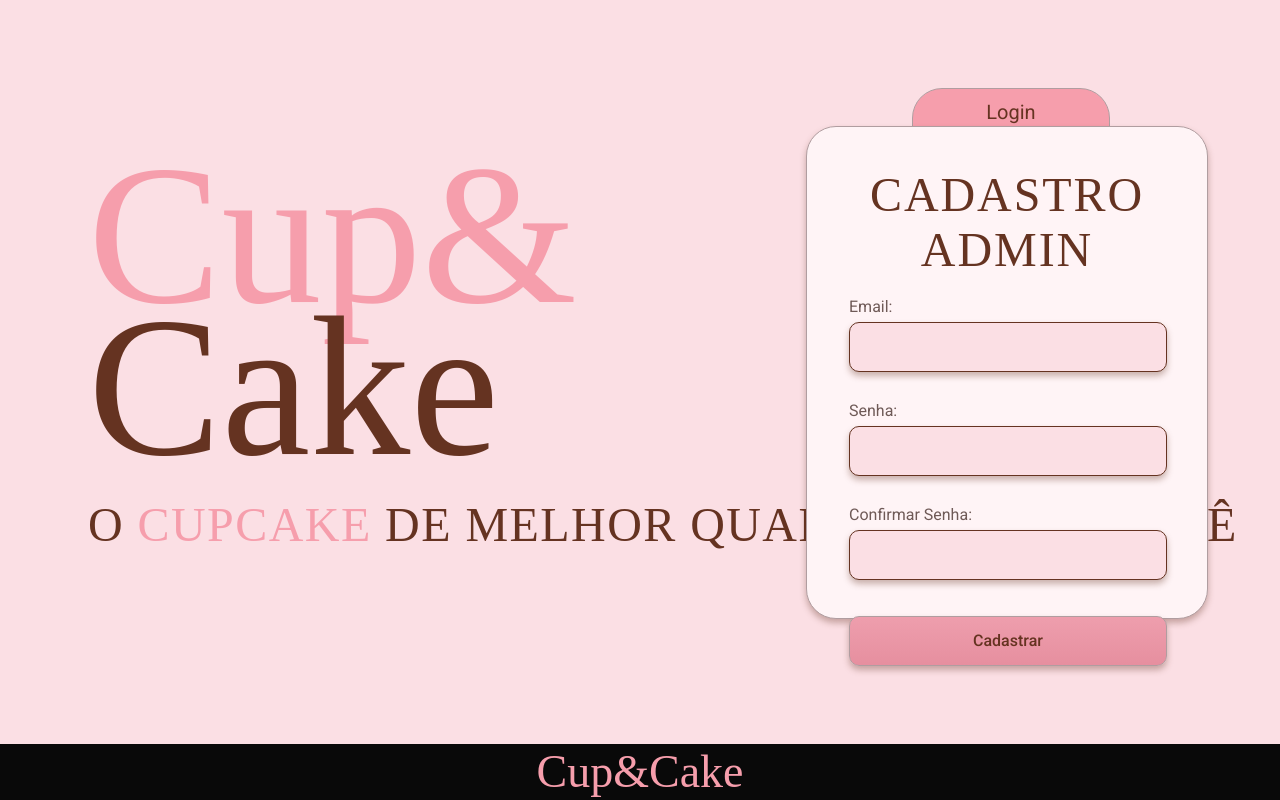
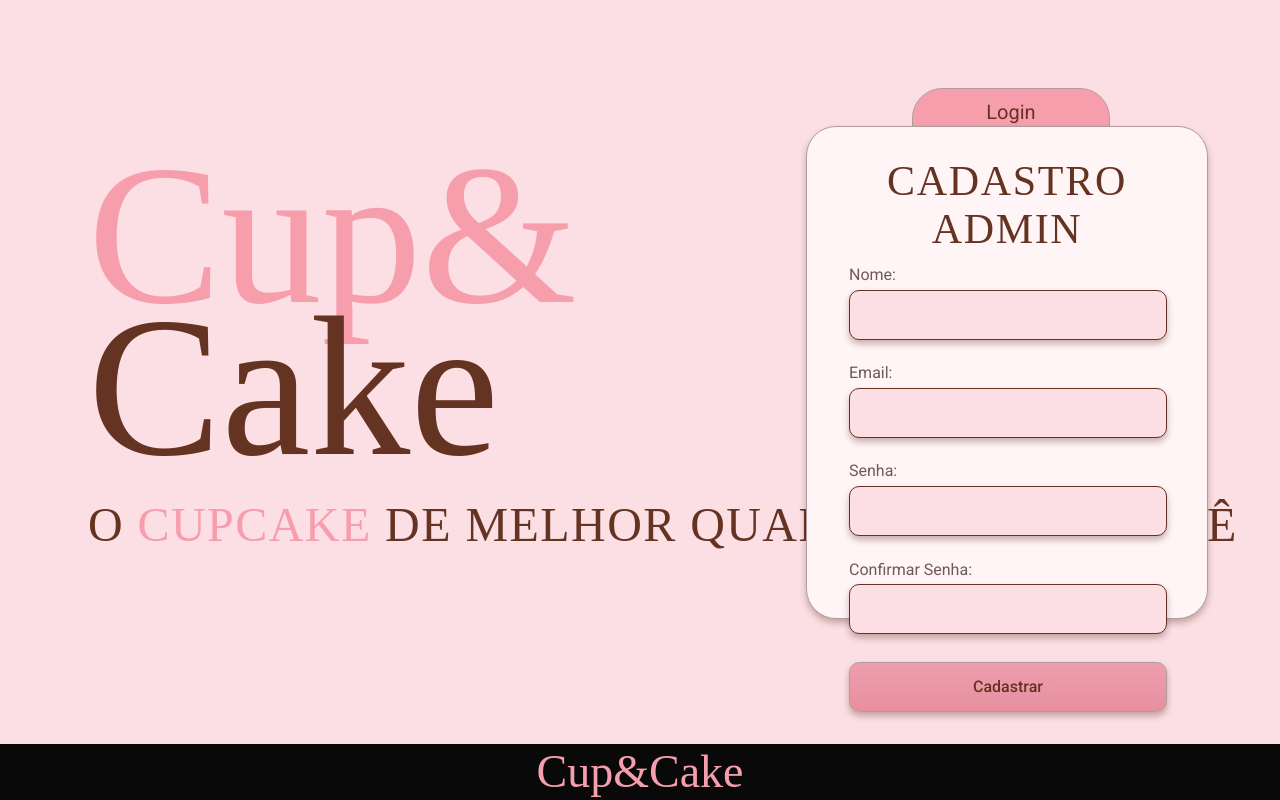
Before and after one commit to k4duzer4/knex-frontend-challenge, a React (Vite) app: page / in a window 1280 px wide. Both pictures are taken after a click on the button "Sign Up". Built offline with nearby package versions, Linux system fonts and the light colour scheme; a web font is replaced by a local one.

Commit message:
feat(auth): implement login and register forms with realtime validation

```diff
--- a/src/components/auth/LoginFormCard/index.tsx
+++ b/src/components/auth/LoginFormCard/index.tsx
@@ -1,3 +1,9 @@
+import { zodResolver } from '@hookform/resolvers/zod'
+import { useState } from 'react'
+import { useForm } from 'react-hook-form'
+import { loginSchema, type LoginSchemaType } from '../../../schemas/loginSchema'
+import { useAuth } from '../../../hooks/useAuth'
+import { loginUser } from '../../../services/authService'
 import InputField from '../../ui/InputField'
 import PrimaryButton from '../../ui/PrimaryButton'
 import './styles.css'
@@ -7,6 +13,32 @@ type LoginFormCardProps = {
 }
 
 function LoginFormCard({ onSwitchToSignUp }: LoginFormCardProps) {
+  const { saveToken } = useAuth()
+  const [requestError, setRequestError] = useState('')
+  const [requestSuccess, setRequestSuccess] = useState('')
+
+  const {
+    register,
+    handleSubmit,
+    formState: { errors, isSubmitting },
+  } = useForm<LoginSchemaType>({
+    resolver: zodResolver(loginSchema),
+    mode: 'onChange',
+  })
+
+  const onSubmit = handleSubmit(async (values) => {
+    setRequestError('')
+    setRequestSuccess('')
+
+    try {
+      const response = await loginUser(values)
+      saveToken(response.token)
+      setRequestSuccess('Login realizado com sucesso.')
+    } catch {
+      setRequestError('Falha no login. Verifique email e senha.')
+    }
+  })
+
   return (
     <section className="login-card" aria-label="Formulario de login administrativo">
       <button className="login-card__tab" type="button" onClick={onSwitchToSignUp}>
@@ -16,15 +48,33 @@ function LoginFormCard({ onSwitchToSignUp }: LoginFormCardProps) {
       <div className="login-card__container">
         <h2>LOGIN ADMIN</h2>
 
-        <form className="login-card__form" onSubmit={(event) => event.preventDefault()}>
-          <InputField id="email" label="Email:" type="email" autoComplete="email" />
+        <form className="login-card__form" onSubmit={onSubmit} noValidate>
+          <InputField
+            id="email"
+            label="Email:"
+            type="email"
+            autoComplete="email"
+            error={errors.email?.message}
+            {...register('email')}
+          />
           <InputField
             id="password"
             label="Senha:"
             type="password"
             autoComplete="current-password"
+            error={errors.password?.message}
+            {...register('password')}
           />
-          <PrimaryButton type="submit">Logar</PrimaryButton>
+          <PrimaryButton type="submit" disabled={isSubmitting}>
+            {isSubmitting ? 'Entrando...' : 'Logar'}
+          </PrimaryButton>
+
+          <p
+            className={`login-card__status ${requestError ? 'login-card__status--error' : 'login-card__status--success'}`}
+            role="alert"
+          >
+            {requestError || requestSuccess}
+          </p>
         </form>
       </div>
     </section>
--- a/src/components/auth/LoginFormCard/styles.css
+++ b/src/components/auth/LoginFormCard/styles.css
@@ -61,11 +61,27 @@
   display: grid;
   width: 318px;
   margin: 0 auto;
-  gap: 20px;
+  gap: 10px;
 }
 
 .login-card__form .primary-button {
-  margin-top: 10px;
+  margin-top: 6px;
+}
+
+.login-card__status {
+  margin: 0;
+  min-height: 16px;
+  font-size: 12px;
+  line-height: 1.2;
+  text-align: center;
+}
+
+.login-card__status--error {
+  color: #b43a53;
+}
+
+.login-card__status--success {
+  color: #2f6a42;
 }
 
 @media (max-width: 1024px) {
--- a/src/components/auth/RegisterFormCard/index.tsx
+++ b/src/components/auth/RegisterFormCard/index.tsx
@@ -1,3 +1,8 @@
+import { zodResolver } from '@hookform/resolvers/zod'
+import { useState } from 'react'
+import { useForm } from 'react-hook-form'
+import { registerSchema, type RegisterSchemaType } from '../../../schemas/registerSchema'
+import { registerUser } from '../../../services/authService'
 import InputField from '../../ui/InputField'
 import PrimaryButton from '../../ui/PrimaryButton'
 import '../LoginFormCard/styles.css'
@@ -8,6 +13,38 @@ type RegisterFormCardProps = {
 }
 
 function RegisterFormCard({ onSwitchToLogin }: RegisterFormCardProps) {
+  const [requestError, setRequestError] = useState('')
+  const [requestSuccess, setRequestSuccess] = useState('')
+
+  const {
+    register,
+    handleSubmit,
+    formState: { errors, isSubmitting },
+  } = useForm<RegisterSchemaType>({
+    resolver: zodResolver(registerSchema),
+    mode: 'onChange',
+  })
+
+  const onSubmit = handleSubmit(async (values) => {
+    setRequestError('')
+    setRequestSuccess('')
+
+    try {
+      await registerUser({
+        name: values.name,
+        email: values.email,
+        password: values.password,
+      })
+
+      setRequestSuccess('Cadastro realizado. Voce ja pode fazer login.')
+      setTimeout(() => {
+        onSwitchToLogin()
+      }, 1000)
+    } catch {
+      setRequestError('Nao foi possivel cadastrar. Tente novamente.')
+    }
+  })
+
   return (
     <section className="login-card register-card" aria-label="Formulario de cadastro administrativo">
       <button className="login-card__tab" type="button" onClick={onSwitchToLogin}>
@@ -17,21 +54,49 @@ function RegisterFormCard({ onSwitchToLogin }: RegisterFormCardProps) {
       <div className="login-card__container">
         <h2>CADASTRO ADMIN</h2>
 
-        <form className="login-card__form" onSubmit={(event) => event.preventDefault()}>
-          <InputField id="register-email" label="Email:" type="email" autoComplete="email" />
+        <form className="login-card__form" onSubmit={onSubmit} noValidate>
+          <InputField
+            id="register-name"
+            label="Nome:"
+            type="text"
+            autoComplete="name"
+            error={errors.name?.message}
+            {...register('name')}
+          />
+          <InputField
+            id="register-email"
+            label="Email:"
+            type="email"
+            autoComplete="email"
+            error={errors.email?.message}
+            {...register('email')}
+          />
           <InputField
             id="register-password"
             label="Senha:"
             type="password"
             autoComplete="new-password"
+            error={errors.password?.message}
+            {...register('password')}
           />
           <InputField
             id="register-confirm-password"
             label="Confirmar Senha:"
             type="password"
             autoComplete="new-password"
+            error={errors.confirmPassword?.message}
+            {...register('confirmPassword')}
           />
-          <PrimaryButton type="submit">Cadastrar</PrimaryButton>
+          <PrimaryButton type="submit" disabled={isSubmitting}>
+            {isSubmitting ? 'Cadastrando...' : 'Cadastrar'}
+          </PrimaryButton>
+
+          <p
+            className={`login-card__status ${requestError ? 'login-card__status--error' : 'login-card__status--success'}`}
+            role="alert"
+          >
+            {requestError || requestSuccess}
+          </p>
         </form>
       </div>
     </section>
--- a/src/components/auth/RegisterFormCard/styles.css
+++ b/src/components/auth/RegisterFormCard/styles.css
@@ -6,19 +6,20 @@
 .register-card .login-card__container {
   width: 402px;
   height: 493px;
-  padding: 40px 42px 26px;
+  padding: 30px 42px 20px;
 }
 
 .register-card .login-card__container h2 {
-  margin-bottom: 20px;
+  margin-bottom: 12px;
+  font-size: 42px;
 }
 
 .register-card .login-card__form {
-  gap: 12px;
+  gap: 6px;
 }
 
 .register-card .login-card__form .primary-button {
-  margin-top: 6px;
+  margin-top: 4px;
 }
 
 @media (max-width: 500px) {
```
